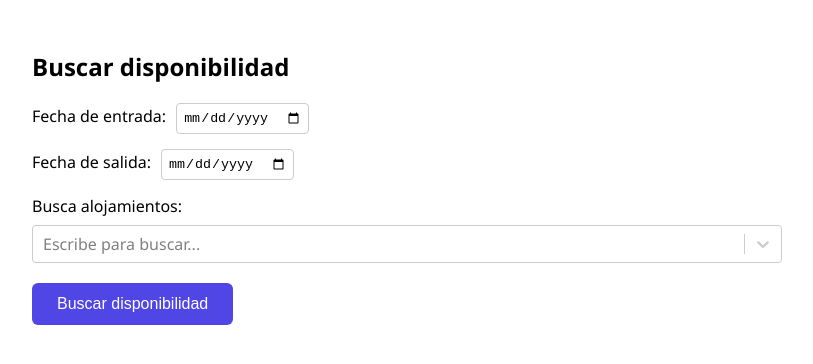
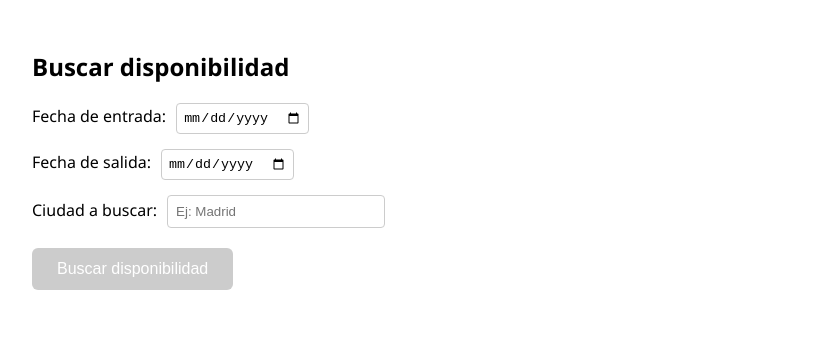
Before and after one commit to sufimago/mi-app, a React (Create React App) app: page / in a window 1280 px wide. Shown: the top 364 px of the page, without its empty margins (233-1046 px from the left). Built offline with nearby package versions, Linux system fonts and the light colour scheme.

Commit message:
Sugerencias y busqueda
Sugerencias y busqueda

```diff
--- a/src/App.js
+++ b/src/App.js
@@ -1,27 +1,43 @@
-import React, { useState, useCallback } from 'react';
-import Select from 'react-select';
+import React, { useState, useCallback, useEffect } from 'react';
 import { motion, AnimatePresence } from 'framer-motion';
 
-// Opciones disponibles para el buscador
-const opcionesAlojamientos = [
-  { value: '9100', label: 'Alojamiento 9100' },
-  { value: '9200', label: 'Alojamiento 9200' },
-  { value: '9300', label: 'Alojamiento 9300' },
-  { value: '9400', label: 'Alojamiento 9400' },
+// Ciudades disponibles para recomendaciones
+const ciudadesRecomendadas = [
+  { id: 1, nombre: 'Madrid' },
+  { id: 2, nombre: 'Barcelona' },
+  { id: 3, nombre: 'Valencia' }
 ];
 
 const App = () => {
   const [entrada, setEntrada] = useState('');
   const [salida, setSalida] = useState('');
-  const [alojamientos, setAlojamientos] = useState([]);
+  const [ciudadBuscada, setCiudadBuscada] = useState('');
+  const [ciudadSeleccionada, setCiudadSeleccionada] = useState(null);
+  const [sugerencias, setSugerencias] = useState([]);
+  const [mostrarSugerencias, setMostrarSugerencias] = useState(false);
   const [data, setData] = useState([]);
   const [loading, setLoading] = useState(false);
   const [error, setError] = useState('');
+  const [paso, setPaso] = useState(1); // 1: Búsqueda, 2: Resultados
 
   const occupancy = 1;
 
-  const fetchDisponibilidad = useCallback(async () => {
-    if (!entrada || !salida || alojamientos.length === 0) {
+  // Filtrar sugerencias basadas en lo que el usuario escribe
+  useEffect(() => {
+    if (ciudadBuscada.length > 0) {
+      const filtradas = ciudadesRecomendadas.filter(ciudad =>
+        ciudad.nombre.toLowerCase().includes(ciudadBuscada.toLowerCase())
+      );
+      setSugerencias(filtradas);
+      setMostrarSugerencias(true);
+    } else {
+      setSugerencias([]);
+      setMostrarSugerencias(false);
+    }
+  }, [ciudadBuscada]);
+
+  const buscarDisponibilidad = useCallback(async () => {
+    if (!entrada || !salida || !ciudadSeleccionada) {
       setError('Por favor completa todos los campos');
       return;
     }
@@ -30,18 +46,31 @@ const App = () => {
     setError('');
     setData([]);
     try {
-      const ids = alojamientos.join(',');
-      const url = `http://localhost:8080/obtenerDisponibilidad?fechaEntrada=${entrada}&fechaSalida=${salida}&listingIds=${ids}&occupancy=${occupancy}`;
+      const url = `http://localhost:8080/obtenerDisponibilidadPorCiudad?fechaEntrada=${entrada}&fechaSalida=${salida}&ciudad=${ciudadSeleccionada.nombre}&occupancy=${occupancy}`;
       const response = await fetch(url);
       if (!response.ok) throw new Error('Error al obtener disponibilidad');
       const result = await response.json();
       setData(result);
+      setPaso(2); // Mostrar resultados después de la búsqueda
     } catch (err) {
       setError(err.message || 'Error desconocido');
     } finally {
       setLoading(false);
     }
-  }, [entrada, salida, alojamientos]);
+  }, [entrada, salida, ciudadSeleccionada]);
+
+  const seleccionarCiudad = (ciudad) => {
+    setCiudadSeleccionada(ciudad);
+    setCiudadBuscada(ciudad.nombre);
+    setMostrarSugerencias(false);
+  };
+
+  const seleccionarAlojamiento = (alojamiento) => {
+    console.log('Alojamiento seleccionado:', alojamiento);
+    // abrir una pestaña nueva que redirija a google
+    const url = `https://www.google.com/search?q=${alojamiento.alojamiento.direccion}`;
+    window.open(url, '_blank');
+  };
 
   return (
     <div style={{ padding: '30px', fontFamily: 'Segoe UI, sans-serif', maxWidth: '750px', margin: '0 auto' }}>
@@ -53,6 +82,12 @@ const App = () => {
         Buscar disponibilidad
       </motion.h2>
 
+      {paso === 1 && (
+        <motion.div
+          initial={{ opacity: 0 }}
+          animate={{ opacity: 1 }}
+          exit={{ opacity: 0 }}
+        >
           <div style={{ marginBottom: '15px' }}>
             <label>
               Fecha de entrada:
@@ -77,50 +112,112 @@ const App = () => {
             </label>
           </div>
 
-      <div style={{ marginBottom: '20px' }}>
+          <div style={{ marginBottom: '20px', position: 'relative' }}>
             <label>
-          Busca alojamientos:
-          <Select
-            options={opcionesAlojamientos}
-            isMulti
-            value={opcionesAlojamientos.filter(opt => alojamientos.includes(opt.value))}
-            onChange={(selected) => {
-              const valores = selected.map(opt => opt.value);
-              setAlojamientos(valores);
+              Ciudad a buscar:
+              <input
+                type="text"
+                value={ciudadBuscada}
+                onChange={(e) => setCiudadBuscada(e.target.value)}
+                onFocus={() => setMostrarSugerencias(true)}
+                placeholder="Ej: Madrid"
+                style={{
+                  marginLeft: '10px',
+                  padding: '8px',
+                  borderRadius: '4px',
+                  border: '1px solid #ccc',
+                  width: '200px'
                 }}
-            placeholder="Escribe para buscar..."
-            styles={{ container: (base) => ({ ...base, marginTop: '8px' }) }}
               />
             </label>
+
+            {mostrarSugerencias && sugerencias.length > 0 && (
+              <motion.ul
+                initial={{ opacity: 0, y: -10 }}
+                animate={{ opacity: 1, y: 0 }}
+                exit={{ opacity: 0 }}
+                style={{
+                  position: 'absolute',
+                  left: '110px',
+                  top: '100%',
+                  width: '200px',
+                  backgroundColor: 'white',
+                  border: '1px solid #ccc',
+                  borderRadius: '4px',
+                  boxShadow: '0 2px 4px rgba(0,0,0,0.1)',
+                  zIndex: 1000,
+                  margin: 0,
+                  padding: 0,
+                  listStyle: 'none'
+                }}
+              >
+                {sugerencias.map((ciudad) => (
+                  <motion.li
+                    key={ciudad.id}
+                    whileHover={{ backgroundColor: '#f0f0f0' }}
+                    style={{
+                      padding: '8px',
+                      cursor: 'pointer',
+                      borderBottom: '1px solid #eee'
+                    }}
+                    onClick={() => seleccionarCiudad(ciudad)}
+                  >
+                    {ciudad.nombre}
+                  </motion.li>
+                ))}
+              </motion.ul>
+            )}
           </div>
 
           <button
-        onClick={fetchDisponibilidad}
+            onClick={buscarDisponibilidad}
+            disabled={!ciudadSeleccionada}
             style={{
               marginBottom: '30px',
               padding: '12px 25px',
-          backgroundColor: '#4f46e5',
+              backgroundColor: ciudadSeleccionada ? '#4f46e5' : '#cccccc',
               color: 'white',
               border: 'none',
               borderRadius: '6px',
-          cursor: 'pointer',
+              cursor: ciudadSeleccionada ? 'pointer' : 'not-allowed',
               fontSize: '16px'
             }}
           >
             Buscar disponibilidad
           </button>
+        </motion.div>
+      )}
 
       {loading && <p>Cargando disponibilidad...</p>}
       {error && <p style={{ color: 'red' }}>{error}</p>}
 
-      <AnimatePresence>
-        {data.length > 0 && (
+      {paso === 2 && (
         <motion.div
           initial={{ opacity: 0 }}
           animate={{ opacity: 1 }}
-            exit={{ opacity: 0 }}
         >
-            <h3>Alojamientos disponibles:</h3>
+          <button
+            onClick={() => setPaso(1)}
+            style={{
+              marginBottom: '20px',
+              padding: '8px 15px',
+              backgroundColor: '#e5e7eb',
+              color: '#374151',
+              border: 'none',
+              borderRadius: '6px',
+              cursor: 'pointer',
+              fontSize: '14px'
+            }}
+          >
+            ← Volver a buscar
+          </button>
+
+          <h3>Alojamientos disponibles en {ciudadSeleccionada.nombre}:</h3>
+
+          {data.length === 0 ? (
+            <p>No hay alojamientos disponibles para los criterios seleccionados</p>
+          ) : (
+            <AnimatePresence>
               {data.map((item, index) => (
                 <motion.div
                   key={index}
@@ -133,8 +230,12 @@ const App = () => {
                     marginBottom: '15px',
                     borderRadius: '8px',
                     background: '#f5f5f5',
-                  boxShadow: '0 2px 6px rgba(0,0,0,0.05)'
+                    boxShadow: '0 2px 6px rgba(0,0,0,0.05)',
+                    cursor: 'pointer',
+                    transition: 'background 0.2s'
                   }}
+                  whileHover={{ background: '#ebf4ff' }}
+                  onClick={() => seleccionarAlojamiento(item)}
                 >
                   <p><strong>Dirección:</strong> {item.alojamiento.direccion}</p>
                   <p><strong>Ciudad:</strong> {item.alojamiento.ciudad}</p>
@@ -149,11 +250,25 @@ const App = () => {
                       </li>
                     ))}
                   </ul>
+                  <button
+                    style={{
+                      marginTop: '10px',
+                      padding: '8px 15px',
+                      backgroundColor: '#4f46e5',
+                      color: 'white',
+                      border: 'none',
+                      borderRadius: '4px',
+                      cursor: 'pointer'
+                    }}
+                  >
+                    Seleccionar este alojamiento
+                  </button>
                 </motion.div>
               ))}
+            </AnimatePresence>
+          )}
         </motion.div>
       )}
-      </AnimatePresence>
     </div>
   );
 };
```
Lines whose indentation alone changed are shown as unchanged.
